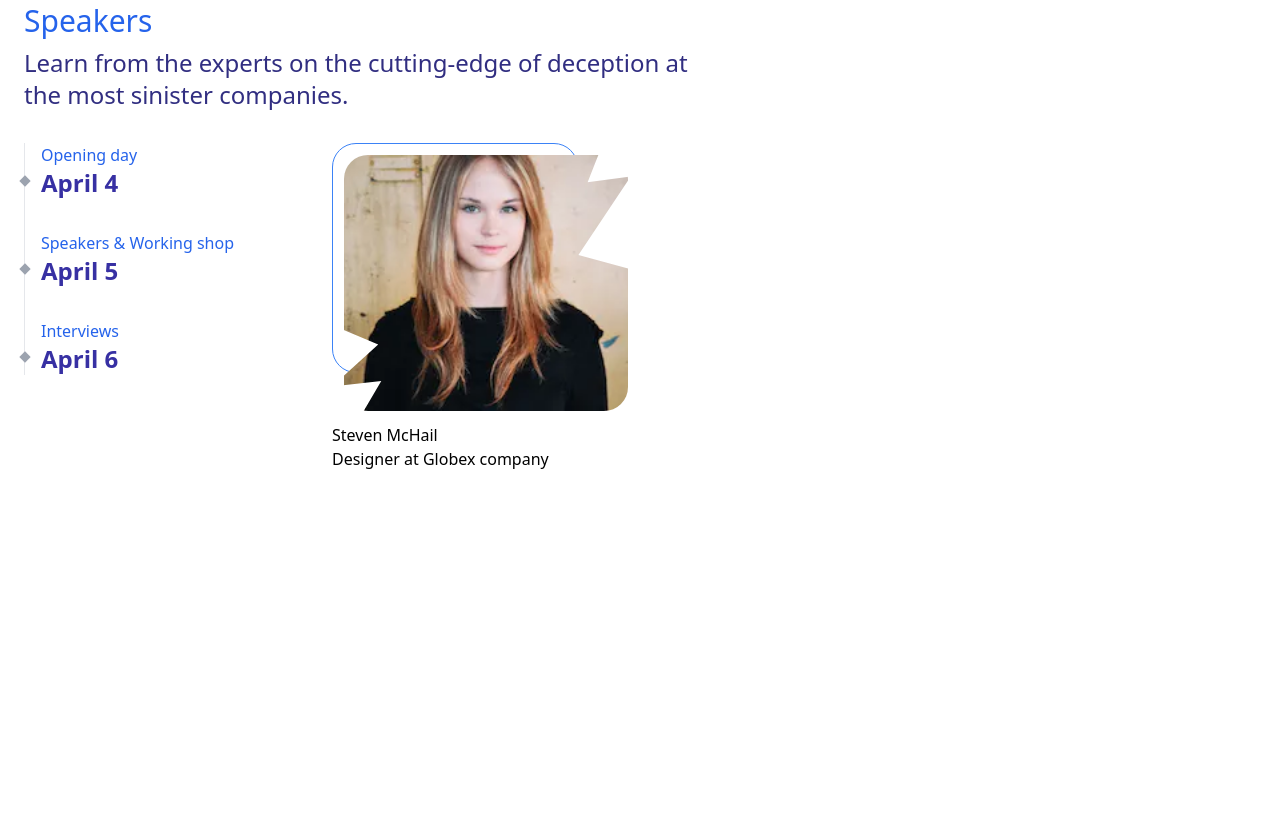
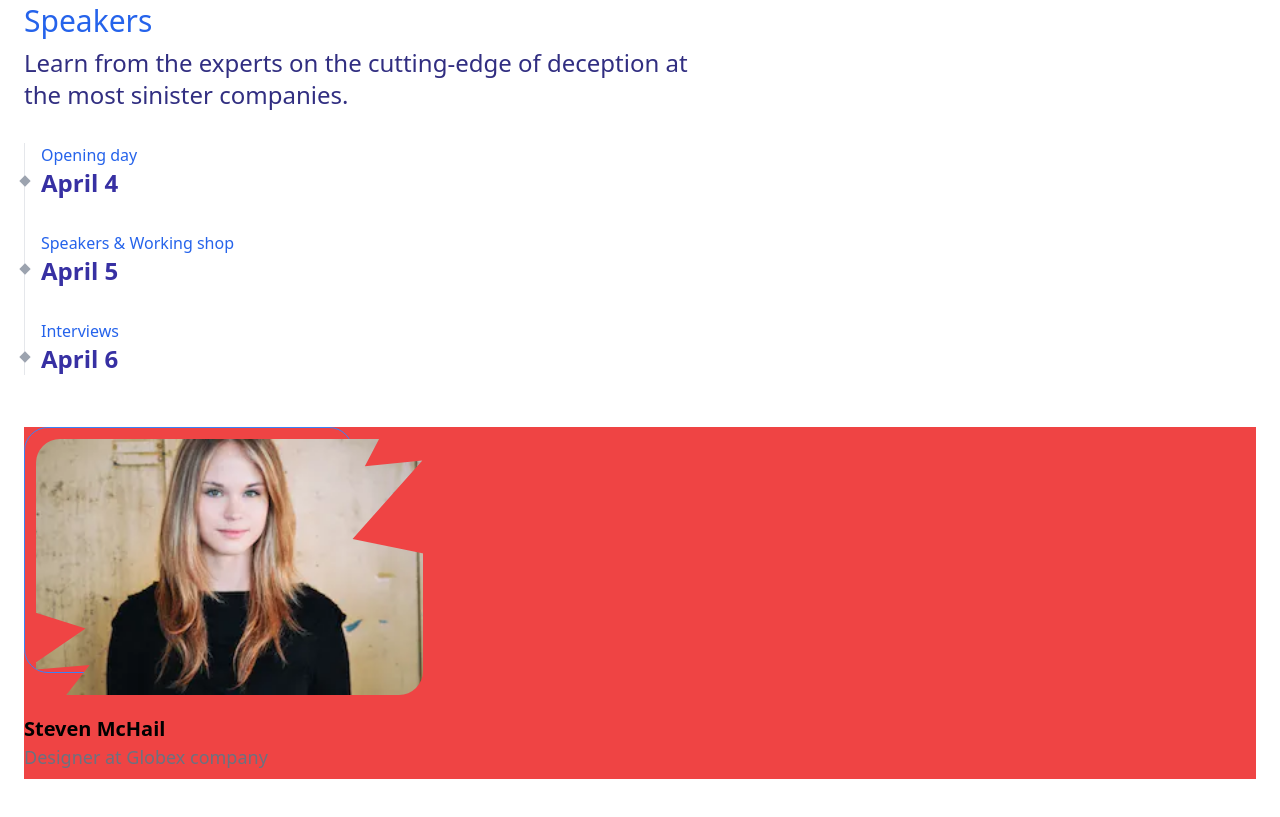
Before and after one commit to Amin-Ansari/tailwin-DeceptiConf-layout, a plain HTML site: page index.html in a window 1280 px wide. Shown: the part 941-1758 px from the top of the page. Before the commit the page ends 1592 px from the top, so only its background shows below. Drawn offline with Linux system fonts and the light colour scheme; files whose address does not match are found by name.

Commit message:
The overflow of the speaker section is done

```diff
--- a/index.html
+++ b/index.html
@@ -92,7 +92,7 @@
       ></div>
     </div>
 
-    <section class="container mx-auto py-12 lg:py-32 px-6">
+    <section class="container mx-auto py-12 lg:py-32 px-6 overflow-hidden">
       <div>
         <h2 class="text-blue-600 text text-3xl">Speakers</h2>
         <p class="mt-2 text-2xl text-indigo-900">
@@ -105,39 +105,53 @@
       >
         <div class="col-span-12 lg:col-span-3">
           <ul
-            class="flex w-full md:justify-center lg:flex-col lg:ps-4 lg:border-l-[1px] lg:border-r-red-500 lg:even:*:my-8 "
+            class="flex w-full md:justify-center lg:flex-col lg:ps-4 lg:border-l-[1px] lg:border-r-red-500 lg:even:*:my-8"
           >
-            <li class="w-max me-9 shrink-0 lg:before:inline-block lg:before:absolute lg:before:content-[''] lg:before:bg-gray-400 lg:before:w-2 lg:before:h-2 lg:before:left-[-20px] lg:before:top-[60%] lg:before:rotate-[45deg] relative">
-              <h3 class="text-blue-600 ">Opening day</h3>
+            <li
+              class="w-max me-9 shrink-0 lg:before:inline-block lg:before:absolute lg:before:content-[''] lg:before:bg-gray-400 lg:before:w-2 lg:before:h-2 lg:before:left-[-20px] lg:before:top-[60%] lg:before:rotate-[45deg] relative"
+            >
+              <h3 class="text-blue-600">Opening day</h3>
               <p class="text-indigo-800 text-2xl font-semibold">April 4</p>
             </li>
-            <li class="w-max me-9 shrink-0 lg:before:inline-block lg:before:absolute lg:before:content-[''] lg:before:bg-gray-400 lg:before:w-2 lg:before:h-2 lg:before:left-[-20px] lg:before:top-[60%] lg:before:rotate-[45deg] relative">
-              <h3 class="text-blue-600 ">Speakers & Working shop</h3>
+            <li
+              class="w-max me-9 shrink-0 lg:before:inline-block lg:before:absolute lg:before:content-[''] lg:before:bg-gray-400 lg:before:w-2 lg:before:h-2 lg:before:left-[-20px] lg:before:top-[60%] lg:before:rotate-[45deg] relative"
+            >
+              <h3 class="text-blue-600">Speakers & Working shop</h3>
               <p class="text-indigo-800 text-2xl font-semibold">April 5</p>
             </li>
-            <li class="w-max me-9 shrink-0 lg:before:inline-block lg:before:absolute lg:before:content-[''] lg:before:bg-gray-400 lg:before:w-2 lg:before:h-2 lg:before:left-[-20px] lg:before:top-[60%] lg:before:rotate-[45deg] relative">
-              <h3 class="text-blue-600 ">Interviews</h3>
+            <li
+              class="w-max me-9 shrink-0 lg:before:inline-block lg:before:absolute lg:before:content-[''] lg:before:bg-gray-400 lg:before:w-2 lg:before:h-2 lg:before:left-[-20px] lg:before:top-[60%] lg:before:rotate-[45deg] relative"
+            >
+              <h3 class="text-blue-600">Interviews</h3>
               <p class="text-indigo-800 text-2xl font-semibold">April 6</p>
             </li>
-
           </ul>
         </div>
-
-        <div class="col-span-12 lg:col-span-9 my-5 md:my-0">
+      </div>
+      <div class="col-span-12 lg:col-span-9 my-5 md:my-0 bg-red-500">
         <ul class="flex w-full flex-wrap">
-            <li class="w-full md:w-[50%] lg:w-[calc(100%/3)]  overflow-hidden group relative">
-              <div class="w-[80%] h-[70%] border border-blue-500 absolute z-0 rounded-3xl transition-all group-hover:scale-[0.98]"></div>
-            <div class="h-[17.5rem]  p-3 rounded-3xl image-clip-path overflow-hidden">
-             <img src="./src/speakers/dianne-guilianelli.png" alt="A speaker's image" class="w-full h-full object-cover rounded-3xl relative  group-hover:scale-110 transition-all">
+          <li
+            class="w-full sm:w-[50%] lg:w-[calc(100%/3)] overflow-hidden group relative"
+          >
+            <div
+              class="w-[80%] h-[70%] border border-blue-500 absolute z-0 rounded-3xl transition-all group-hover:scale-[0.98]"
+            ></div>
+            <div
+              class="h-[17.5rem] p-3 rounded-3xl image-clip-path overflow-hidden"
+            >
+              <img
+                src="./src/speakers/dianne-guilianelli.png"
+                alt="A speaker's image"
+                class="w-full h-full object-cover rounded-3xl relative group-hover:scale-110 transition-all"
+              />
             </div>
-            <div>
-              <h4>Steven McHail</h4>
-              <p>Designer at Globex company</p>
+            <div class="py-2">
+              <h4 class="font-semibold text-xl">Steven McHail</h4>
+              <p class="text-gray-500 text-lg">Designer at Globex company</p>
             </div>
           </li>
         </ul>
       </div>
-
     </section>
   </body>
 </html>
```
Also changed, not shown: dist/tailwind.css. Lines whose indentation alone changed are shown as unchanged.
